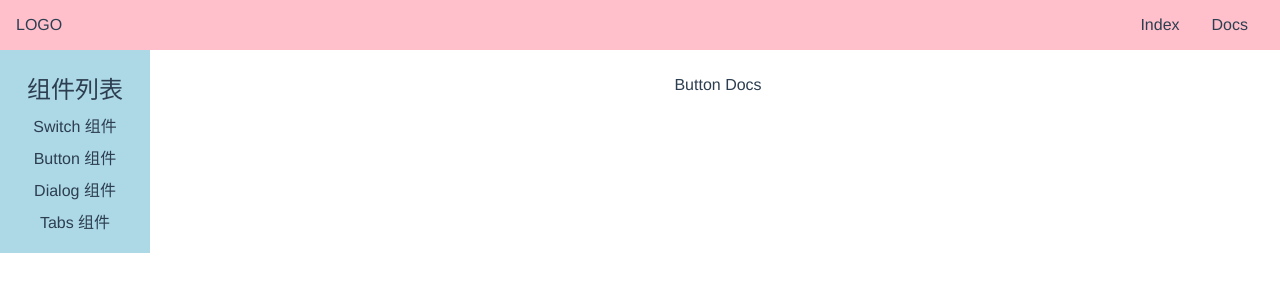
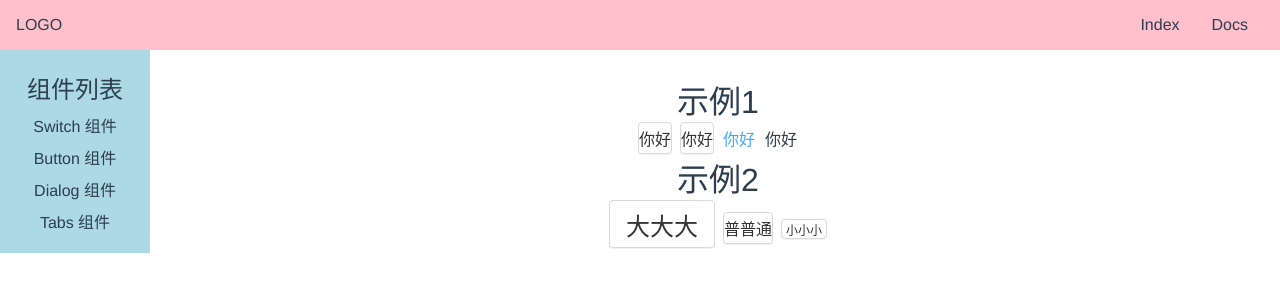
Before and after one commit to hohoto/vue3gulu, a Vue app: page /#/doc/button in a window 1280 px wide. Shown: the top 300 px of the page. Built offline with nearby package versions, Linux system fonts and the light colour scheme.

Commit message:
add button vue

```diff
--- a/src/components/ButtonDemo.vue
+++ b/src/components/ButtonDemo.vue
@@ -1,5 +1,27 @@
 <template>
-    <div>
-        Button Docs
-    </div>
+  <h1>示例1</h1>
+  <div>
+    <Button>你好</Button>
+    <Button theme="button">你好</Button>
+    <Button theme="link">你好</Button>
+    <Button theme="text">你好</Button>
+  </div>
+  <h1>示例2</h1>
+  <div>
+    <Button size="big">大大大</Button>
+    <Button>普普通</Button>
+    <Button size="small">小小小</Button>
+  </div>
 </template>
+<script lang="ts">
+import Button from "../lib/Button.vue";
+export default {
+  components: { Button },
+  setup() {
+    const onClick = () => {
+      console.log("hi");
+    };
+    return { onClick };
+  },
+};
+</script>
--- /dev/null
+++ b/src/lib/Button.vue
@@ -0,0 +1,97 @@
+<template>
+  <button class="gulu-button" :class="classes">
+    <slot />
+  </button>
+</template>
+<script lang="ts">
+import { computed } from "vue";
+export default {
+  inheritAttrs: false,
+  props: {
+    theme: {
+      type: String,
+      default: "button",
+    },
+    size: {
+      type: String,
+      default: "normal",
+    },
+  },
+  setup(props) {
+    const { theme, size } = props;
+    const classes = computed(() => {
+      return {
+        [`gulu-theme-${theme}`]: theme,
+        [`gulu-size-${size}`]: size,
+      };
+    });
+    return { classes };
+  },
+};
+</script>
+<style lang="scss">
+$h: 32px;
+$border-color: #d9d9d9;
+$color: #333;
+$blue: #40a9ff;
+$radius: 4px;
+.gulu-button {
+  box-sizing: border-box;
+  height: $h;
+  padding: 0 12px;
+  cursor: pointer;
+  display: inline-flex;
+  justify-content: center;
+  align-items: center;
+  white-space: nowrap;
+  background: white;
+  color: $color;
+  border: 1px solid $border-color;
+  border-radius: $radius;
+  box-shadow: 0 1px 0 fade-out(black, 0.95);
+  & + & {
+    margin-left: 8px;
+  }
+  &:hover,
+  &:focus {
+    color: $blue;
+    border-color: $blue;
+  }
+  &:focus {
+    outline: none;
+  }
+  &::-moz-focus-inner {
+    border: 0;
+  }
+  &.gulu-theme-link {
+    border-color: transparent;
+    box-shadow: none;
+    color: $blue;
+    &:hover,
+    &:focus {
+      color: lighten($blue, 10%);
+    }
+  }
+  &.gulu-theme-text {
+    border-color: transparent;
+    box-shadow: none;
+    color: inherit;
+    &:hover,
+    &:focus {
+      background: darken(white, 5%);
+    }
+  }
+  &.gulu-theme-button {
+    &.gulu-size-big {
+      font-size: 24px;
+      height: 48px;
+      padding: 0 16px;
+    }
+    &.gulu-size-small {
+      font-size: 12px;
+      height: 20px;
+      padding: 0 4px;
+    }
+  }
+}
+</style>
--- a/src/lib/Switch.vue
+++ b/src/lib/Switch.vue
@@ -1,5 +1,5 @@
 <template>
-  <button @click="toggle" :class="{checked:value}">
+  <button class="gulu-switch" @click="toggle" :class="{'gulu-checked':value}">
     <span></span>
   </button>
   <div></div>
@@ -20,10 +20,10 @@
 }
 </script>
 
-<style lang="scss" scoped>
+<style lang="scss">
   $h: 22px;
   $h2: $h - 4px;
-  button{
+  .gulu-switch{
     height: $h;
     width: $h*2;
     border: none;
@@ -41,7 +41,7 @@
     border-radius: $h2 / 2;
     transition: all 250ms;
     }
-  &.checked{
+  &.gulu-checked{
     background:#1890ff;
      > span {
     left: calc(100% - #{$h2} - 2px);
--- /dev/null
+++ b/src/lib/gulu.scss
@@ -0,0 +1,13 @@
+[class^="gulu-"], [class*=" gulu-"] {
+    margin: 0;
+    padding: 0;
+    box-sizing: border-box;
+    font-size: 16px;
+    // 为什么这样写 font-family
+    // 答案见 https://github.com/zenozeng/fonts.css/
+    font-family: -apple-system, "Noto Sans", "Helvetica Neue", Helvetica,
+      "Nimbus Sans L", Arial, "Liberation Sans", "PingFang SC", "Hiragino Sans GB",
+      "Noto Sans CJK SC", "Source Han Sans SC", "Source Han Sans CN",
+      "Microsoft YaHei", "Wenquanyi Micro Hei", "WenQuanYi Zen Hei", "ST Heiti",
+      SimHei, "WenQuanYi Zen Hei Sharp", sans-serif;
+  }
--- a/src/main.ts
+++ b/src/main.ts
@@ -1,5 +1,6 @@
 import { createApp } from 'vue'
 import App from './App.vue'
+import './lib/gulu.scss'
 import './assets/css/index.scss'
 import { router } from './router'
 
```
Also changed, not shown: 1 other file (tests, documents, lock files or other folders).
